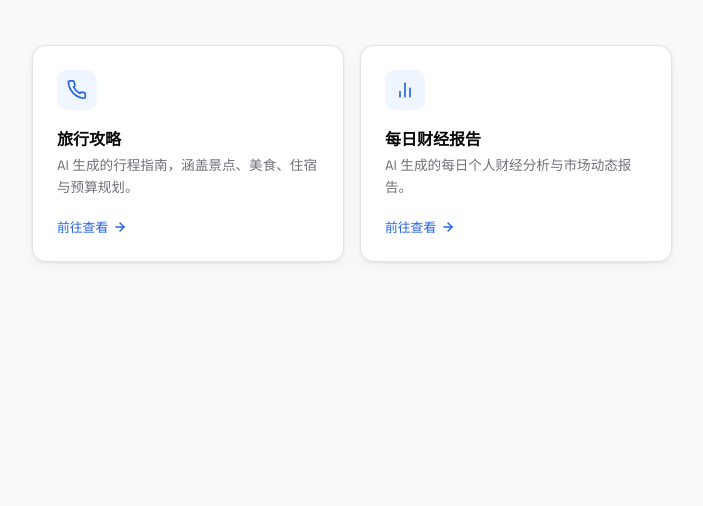
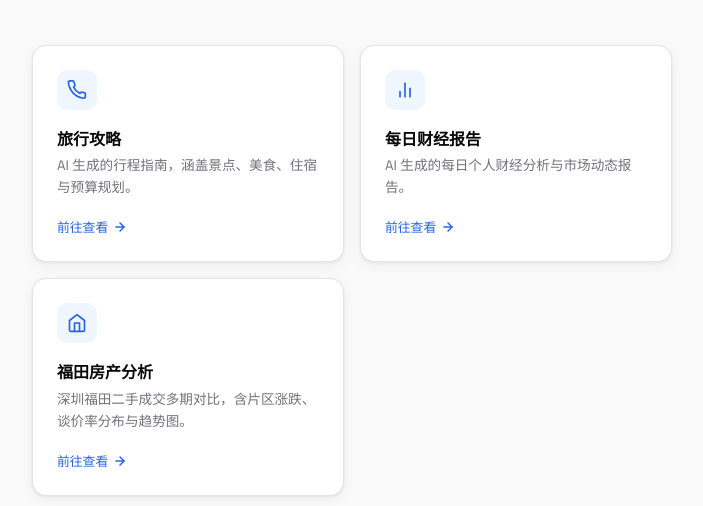
Before and after one commit to spade69/spade69.github.io, a plain HTML site: page index.html in a window 1280 px wide. Shown: the part 206-712 px from the top of the page, without its empty margins (288-991 px from the left). Drawn offline with Linux system fonts and the light colour scheme.

Commit message:
feat: add 福田房产分析 entry card
链接到 /realestate-analysis/，subtitle 同步更新。

Co-Authored-By: Claude Opus 4.7 <noreply@anthropic.com>

```diff
--- a/index.html
+++ b/index.html
@@ -207,7 +207,7 @@
     </svg>
   </div>
   <h1>Spade69</h1>
-  <p class="subtitle">个人主页 · 旅行攻略 · 财经报告</p>
+  <p class="subtitle">个人主页 · 旅行攻略 · 财经报告 · 房产分析</p>
 </header>
 
 <main class="grid" role="main">
@@ -240,6 +240,20 @@
     </span>
   </a>
 
+  <a class="card" href="/realestate-analysis/" aria-label="房产分析页面">
+    <div class="card-icon" aria-hidden="true">
+      <svg width="20" height="20" viewBox="0 0 24 24" fill="none" stroke="currentColor" stroke-width="2" stroke-linecap="round" stroke-linejoin="round">
+        <path d="M3 9l9-7 9 7v11a2 2 0 0 1-2 2H5a2 2 0 0 1-2-2z"/><polyline points="9 22 9 12 15 12 15 22"/>
+      </svg>
+    </div>
+    <div class="card-title">福田房产分析</div>
+    <p class="card-desc">深圳福田二手成交多期对比，含片区涨跌、谈价率分布与趋势图。</p>
+    <span class="card-arrow" aria-hidden="true">
+      前往查看
+      <svg width="14" height="14" viewBox="0 0 24 24" fill="none" stroke="currentColor" stroke-width="2.5" stroke-linecap="round" stroke-linejoin="round"><path d="M5 12h14"/><path d="m12 5 7 7-7 7"/></svg>
+    </span>
+  </a>
+
 </main>
 
 <footer>
```
